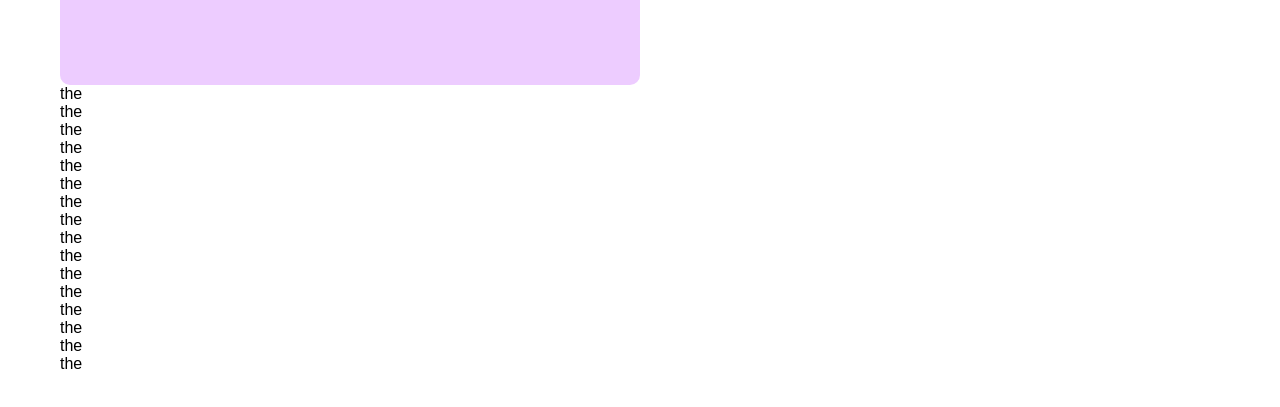
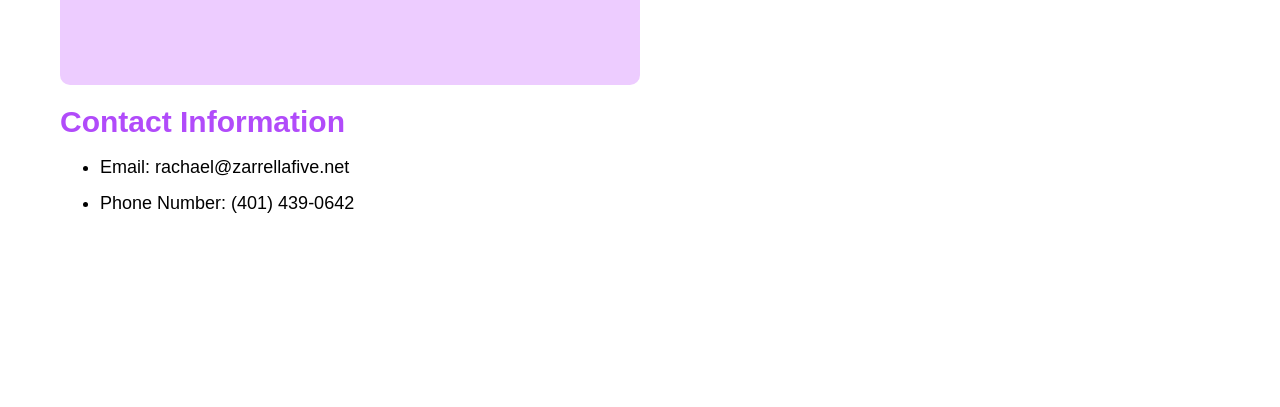
Before and after one commit to kylenad/Zarrella_Portfolio, a plain HTML site: page index.html in a window 1280 px wide. Shown: the part 695-1102 px from the top of the page. Before the commit the page ends 1068 px from the top, so only its background shows below. Drawn offline with Linux system fonts and the light colour scheme.

Commit message:
structured home page

```diff
--- a/index.html
+++ b/index.html
@@ -68,26 +68,23 @@
 				</div>
 			</section>
 
-			<section>
-				<p>the</p>
-				<p>the</p>
-				<p>the</p>
-				<p>the</p>
-				<p>the</p>
-				<p>the</p>
-				<p>the</p>
-				<p>the</p>
-				<p>the</p>
-				<p>the</p>
-				<p>the</p>
-				<p>the</p>
-				<p>the</p>
-				<p>the</p>
-				<p>the</p>
-				<p>the</p>
-
+			<section class="contact-tile-container">
+				<div class="contact-title-container">
+					<div class="contact-title-text">
+						Contact Information
+					</div>
+				</div>
+				<div class="contact-info-container">
+					<ul class="contact-info-list">
+						<li>
+							Email: rachael@zarrellafive.net
+						</li>
+						<li>
+							Phone Number: (401) 439-0642
+						</li>
+					</ul>
+				</div>
 			</section>
 		</main>
-
 	</body>
 </html>
--- a/styles/general.css
+++ b/styles/general.css
@@ -15,7 +15,10 @@
   }
 
   main {
+    /*Auto resize main page items and also sex max width for resizing*/
       margin-top: 180px;
-      margin-left: 60px;
-      margin-right: 60px;
+      margin-left: auto;
+      margin-right: auto;
+      padding: 0 20px;
+      max-width: 1200px;
   }
--- a/styles/main-page.css
+++ b/styles/main-page.css
@@ -50,10 +50,10 @@
     font-size: 30px;
     font-weight: 700;
     color:#b14bfa;
+    margin-bottom: 10px;
 }
 
 .welcome-right-text {
-    padding-top: 10px;
     font-size: 18px;
     text-indent: 2em;   /* Tab */
     line-height: 2.0;
@@ -79,3 +79,36 @@
     height: auto;
     object-fit: contain;
 }
+
+.contact-tile-container {
+    display: flex;
+    flex-direction: column;
+    background-color: white;
+    height: 600px;
+    width: 100%;
+    font-family: Arial;
+    margin-top: 20px;
+}
+
+.contact-title-container {
+    display: flex;
+    margin-bottom: 10px;
+}
+
+.contact-title-text {
+    font-size: 30px;
+    font-weight: 700;
+    color:#b14bfa;
+}
+
+.contact-info-container {
+    display: flex;
+    flex-direction: column;
+}
+
+.contact-info-list {
+    font-size: 18px;
+    line-height: 2.0;
+    list-style-type: disc;
+    margin: 0px;
+}
```
Also changed, not shown: resume.html (added, +46 -0 lines), scripts/pages.js (added).
